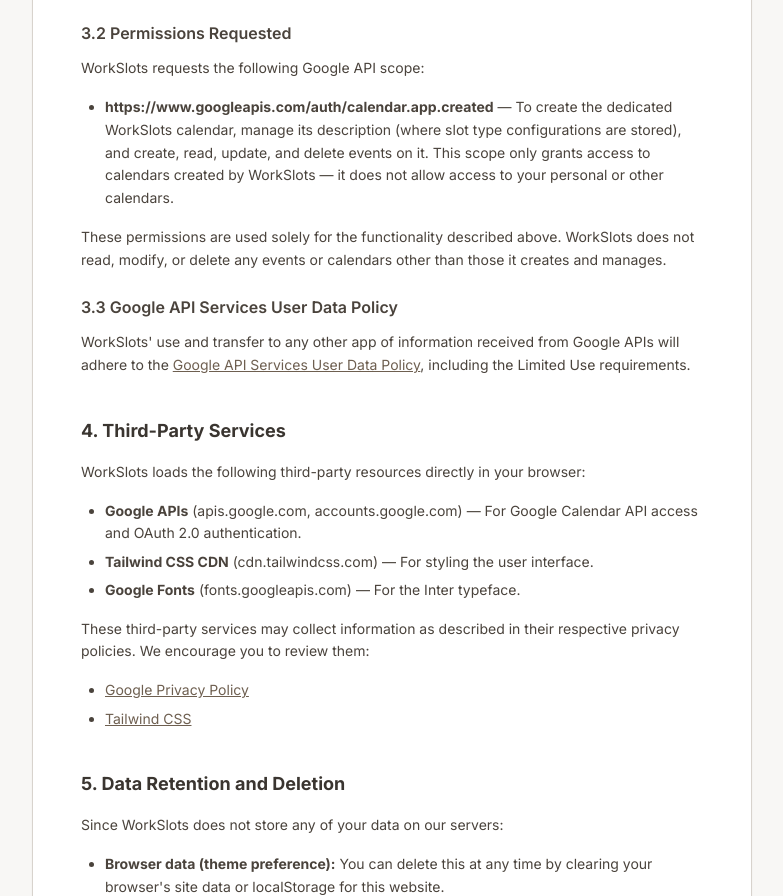
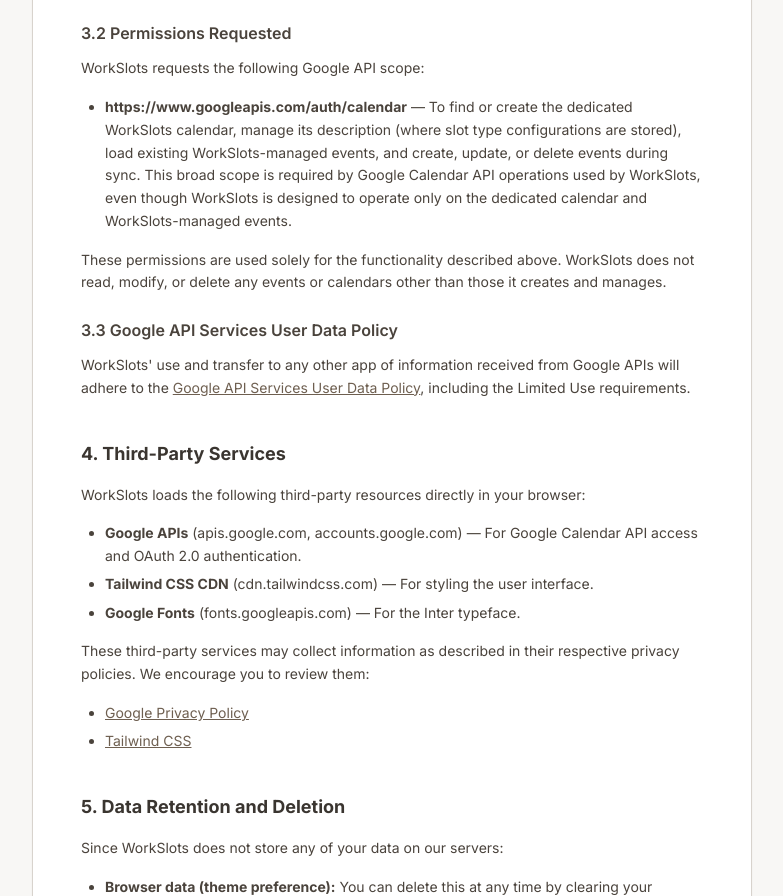
Before and after one commit to workslots/workslotsapp, a plain HTML site: page privacy-policy.html in a window 1280 px wide. Shown: the part 1718-2614 px from the top of the page, without its empty margins (248-1031 px from the left). Drawn offline with nearby package versions, Linux system fonts and the light colour scheme.

Commit message:
Update Google API scope in privacy-policy.html for calendar management, clarifying permissions and functionality related to WorkSlots calendar operations.

```diff
--- a/privacy-policy.html
+++ b/privacy-policy.html
@@ -333,14 +333,14 @@
           <p>WorkSlots requests the following Google API scope:</p>
           <ul>
             <li>
-              <strong
-                >https://www.googleapis.com/auth/calendar.app.created</strong
-              >
-              — To create the dedicated WorkSlots calendar, manage its
-              description (where slot type configurations are stored), and
-              create, read, update, and delete events on it. This scope only
-              grants access to calendars created by WorkSlots — it does not
-              allow access to your personal or other calendars.
+              <strong>https://www.googleapis.com/auth/calendar</strong>
+              — To find or create the dedicated WorkSlots calendar, manage its
+              description (where slot type configurations are stored), load
+              existing WorkSlots-managed events, and create, update, or delete
+              events during sync. This broad scope is required by Google
+              Calendar API operations used by WorkSlots, even though WorkSlots
+              is designed to operate only on the dedicated calendar and
+              WorkSlots-managed events.
             </li>
           </ul>
           <p>
```
